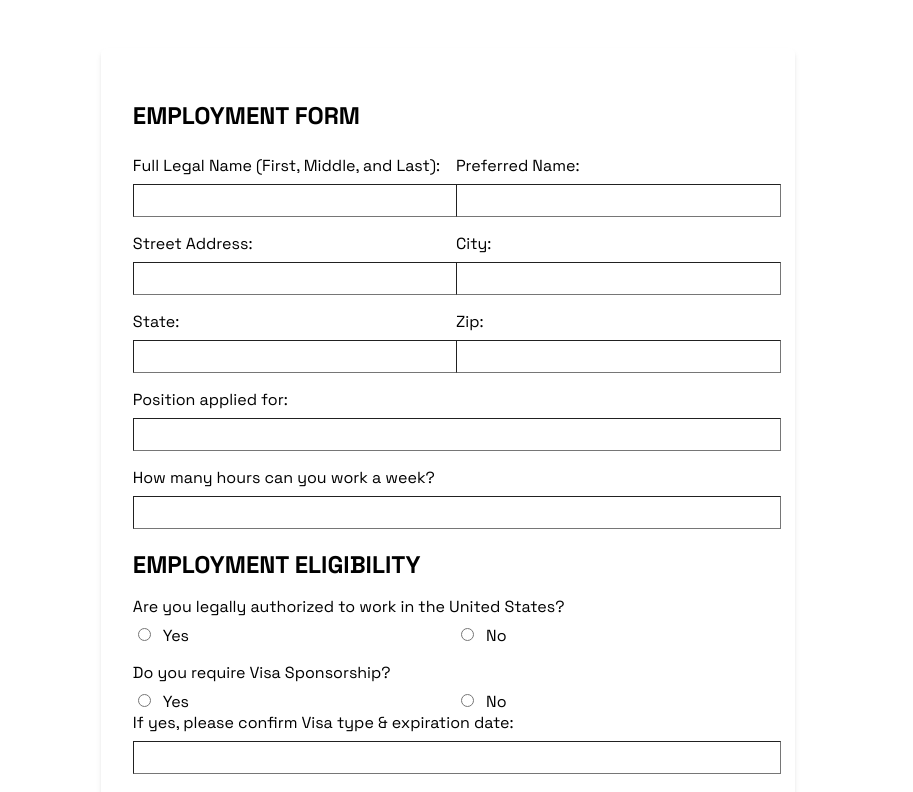
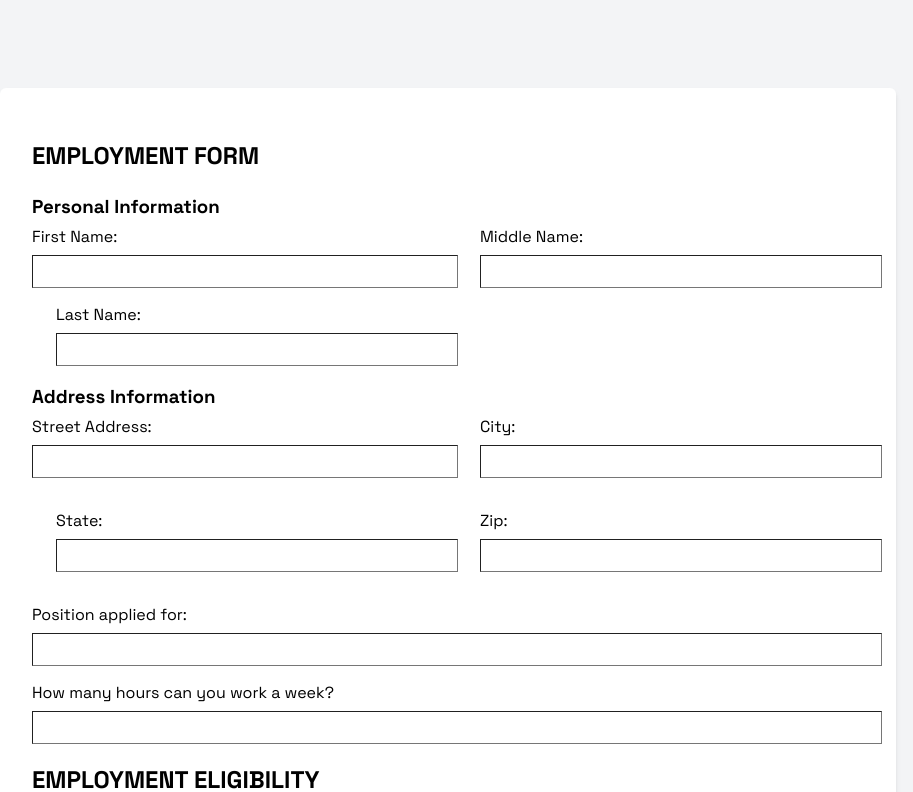
Before and after one commit to Promtech1/mavride, a Next.js app: page /join-us in a window 1280 px wide. Shown: the top 792 px of the page, without its empty margins (192-1105 px from the left). Built offline with nearby package versions, Linux system fonts and the light colour scheme.

Commit message:
adjustments to the form commit

```diff
--- a/pages/join-us.tsx
+++ b/pages/join-us.tsx
@@ -1,29 +1,42 @@
 function JoinUs() {
   return (
-    <div>
-<div className="min-h-screen flex items-center justify-center  mt-12 mb-12" >
-      <div className="bg-white p-8 rounded-md shadow-md">
+    <div className="bg-gray-100 bg-cover pt-10 pb-10">
+      <div className="min-h-screen flex items-center justify-center  mt-12 mb-12 border border-gray-100 max-w-4xl mx-auto">
+        <div className="bg-white p-8 rounded-md shadow-md border border-gray-900 w-full">
           <h2 className="text-3xl font-bold mb-6">EMPLOYMENT FORM</h2>
 
           {/* Personal Information */}
-        <div className="mb-4 grid grid-cols-2 gap-4">
+          <div className="mb-4">
+            <h3 className="text-2xl font-bold mb-2">Personal Information</h3>
+            <div className="grid grid-cols-2 space-x-6 gap-4">
               <div>
-            <label className="block mb-2">Full Legal Name (First, Middle, and Last):</label>
+                <label className="block mb-2">First Name:</label>
                 <input type="text" className="border p-2 w-full" />
               </div>
               <div>
-            <label className="block mb-2">Preferred Name:</label>
+                <label className="block mb-2">Middle Name:</label>
                 <input type="text" className="border p-2 w-full" />
               </div>
               <div>
+                <label className="block mb-2">Last Name:</label>
+                <input type="text" className="border p-2 w-full" />
+              </div>
+            </div>
+          </div>
+
+          {/* Address Information */}
+          <div className="mb-4">
+            <h3 className="text-2xl font-bold mb-2">Address Information</h3>
+            <div className="grid grid-cols-2 gap-4 space-x-6">
+              <div className="mb-4">
                 <label className="block mb-2">Street Address:</label>
                 <input type="text" className="border p-2 w-full" />
               </div>
-          <div>
+              <div className="mb-4">
                 <label className="block mb-2">City:</label>
                 <input type="text" className="border p-2 w-full" />
               </div>
-          <div>
+              <div className="mb-4">
                 <label className="block mb-2">State:</label>
                 <input type="text" className="border p-2 w-full" />
               </div>
@@ -31,7 +44,7 @@ function JoinUs() {
                 <label className="block mb-2">Zip:</label>
                 <input type="text" className="border p-2 w-full" />
               </div>
-          {/* ... (other fields) ... */}
+            </div>
           </div>
 
           {/* Position Applied For */}
@@ -76,17 +89,17 @@ function JoinUs() {
             </div>
           </div>
 
-        <div className="mb-4">
-          <label className="block mb-2">Have you ever been convicted of a misdemeanor or felony?</label>
+          <div className="mb-4 ">
+            <label className="block mb-2 font-semibold">Have you ever been convicted of a misdemeanor or felony?</label>
             <div className="grid grid-cols-2 gap-4">
               <label>
-              <input type="radio" name="convicted" className="mr-2" /> Yes
+                <input type="radio" name="convicted" className="mr-2 font-medium" /> Yes
               </label>
               <label>
-              <input type="radio" name="convicted" className="mr-2" /> No
+                <input type="radio" name="convicted" className="mr-2 font-medium" /> No
               </label>
             </div>
-          <div>
+            <div className="font-semibold">
               <label className="block mb-2">If yes, please elaborate:</label>
               <input type="text" className="border p-2 w-full" />
             </div>
@@ -110,15 +123,12 @@ function JoinUs() {
 
           {/* Submit Button */}
           <div className="mt-6">
-          <button className="bg-blue-500 text-white py-2 px-4 rounded hover:bg-blue-600">Submit</button>
+            <button className="bg-blue-500 text-white py-2 px-4 rounded hover:bg-blue-600 cursor-pointer">Submit</button>
           </div>
         </div>
       </div>
     </div>
   );
-};
-
-
-
+}
 
 export default JoinUs;
```
Lines whose indentation alone changed are shown as unchanged.
